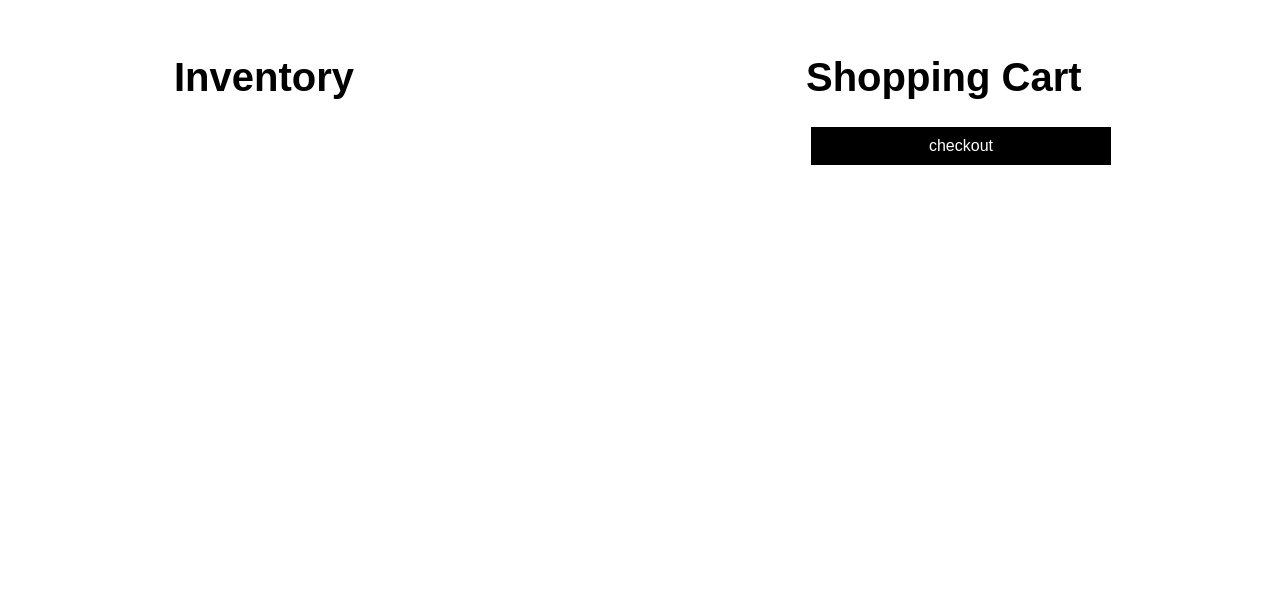
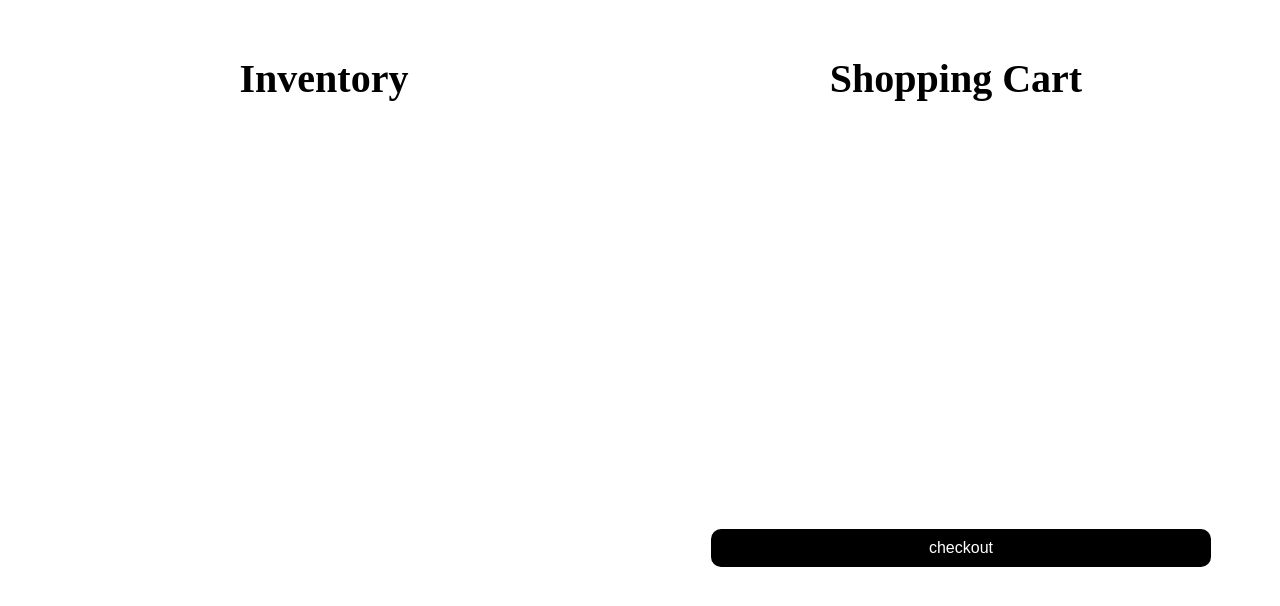
Before and after one commit to HonglinZheng/cart, a website: page index.html in a window 1280 px wide. Drawn offline with Linux system fonts and the light colour scheme; no server answers.

Commit message:
Decorate css style

```diff
--- a/style.css
+++ b/style.css
@@ -1,31 +1,32 @@
 #app {
-    font-family: Arial, sans-serif;
+    font-family: serif;
     display: grid;
     grid-template-columns: 1fr 1fr;
     place-items: center;
 }
 
 .inventory-container {
-    width: 300px;
+    width: 500px;
     height: 100px;
     justify-content: space-around;
     padding: 20px;
-    align-items: center;
+    text-align: center;
 }
 .cart-container {
-    width: 300px;
+    width: 500px;
     height: 100px;
     justify-content: space-around;
     padding: 20px;
-    align-items: center;
+    text-align: center;
 
 }
 
 li{
     background-color: #fae3c0;
-    margin-top: 20px; /* Adds padding inside the top of each list item */
-    margin-bottom: 20px; /* Adds padding inside the bottom of each list item */
-
+    margin-top: 20px;
+    margin-bottom: 20px;
+    padding: 10px;
+    border-radius: 10px;
 }
 ul{
     list-style-type: none;
@@ -53,11 +54,13 @@ button {
     background-color: #eee;
     border: none;
     cursor: pointer;
+    border-radius: 10px;
 }
 
 .checkout-btn {
     width: 100%;
     padding: 10px;
+    margin-top: 400px;
     background-color: black;
     color: white;
     font-size: 16px;
```
